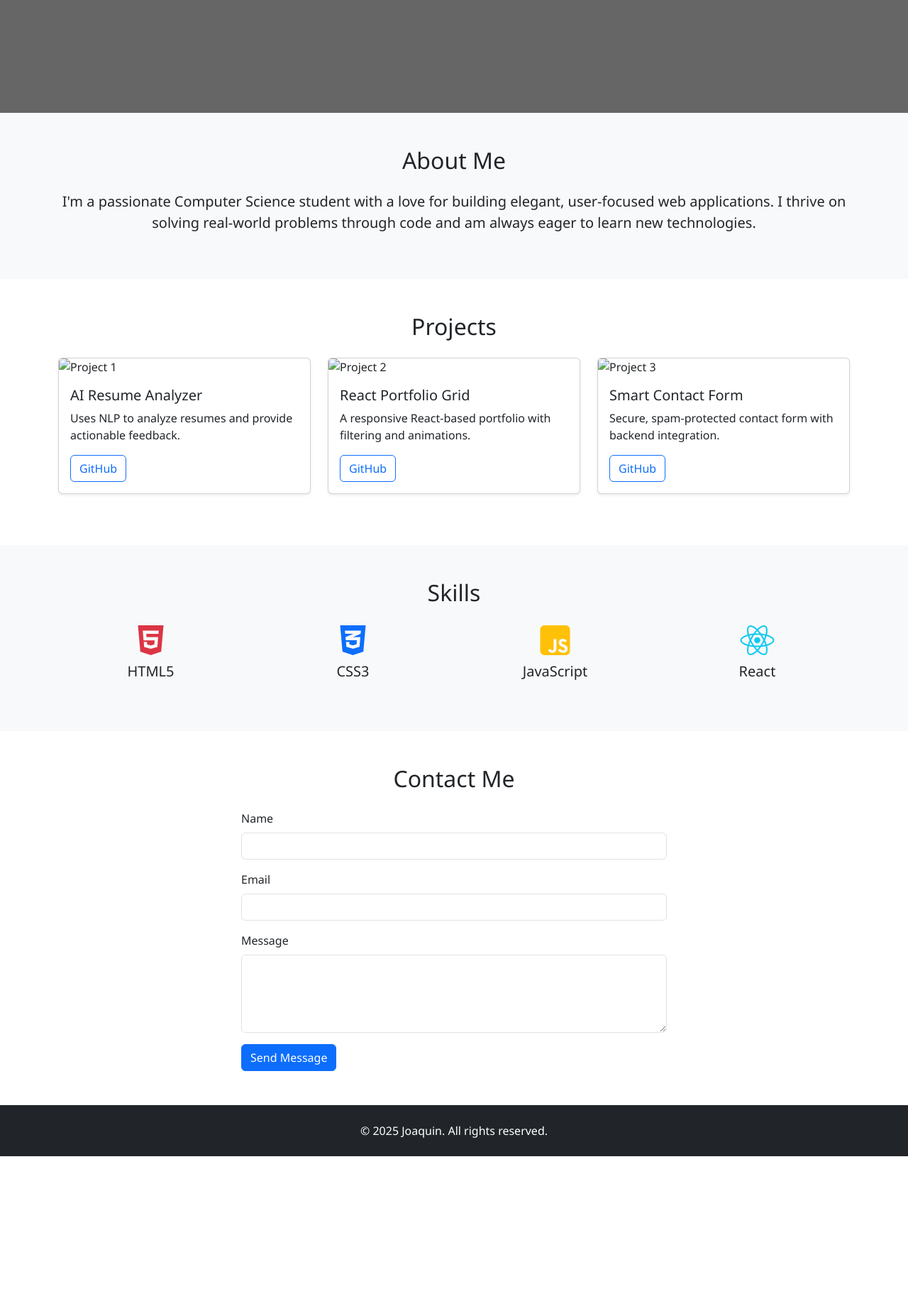
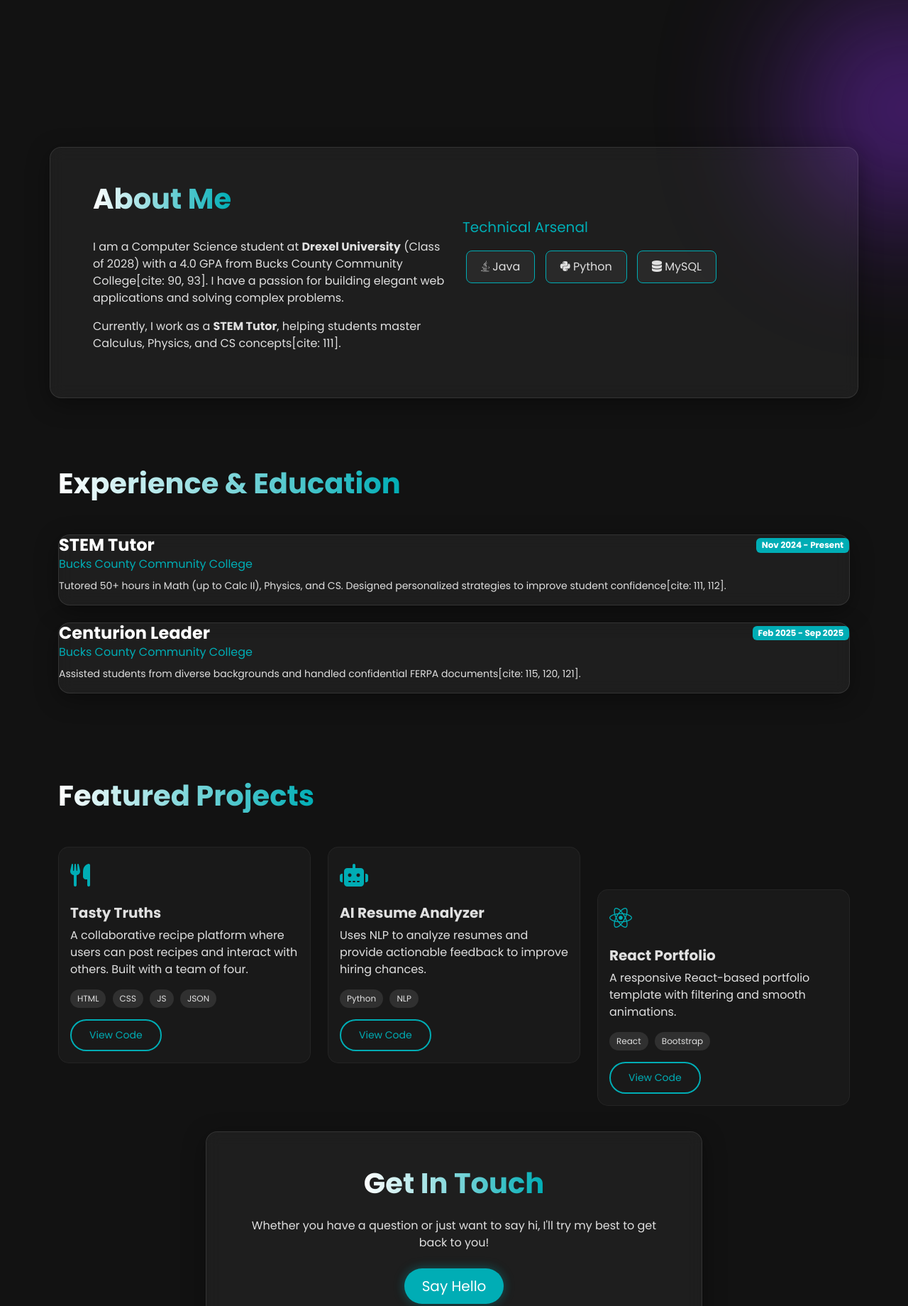
Before and after one commit to Joaco273/Personal-Webiste, a plain HTML site: page index.html in a window 1280 px wide. Shown: the part 641-2481 px from the top of the page at 71% size. Before the commit the page ends 2270 px from the top, so only its background shows below. Drawn offline with nearby package versions, Linux system fonts and the light colour scheme.

Commit message:
Visual overhaul

```diff
--- a/index.html
+++ b/index.html
@@ -3,147 +3,171 @@
 <head>
   <meta charset="UTF-8" />
   <meta name="viewport" content="width=device-width, initial-scale=1.0" />
-  <title>Joaquin | Computer Science Portfolio</title>
+  <title>Joaquin Descotte | CS Portfolio</title>
   <link rel="stylesheet" href="https://cdn.jsdelivr.net/npm/bootstrap@5.3.0/dist/css/bootstrap.min.css">
+  <link href="https://fonts.googleapis.com/css2?family=Poppins:wght@300;400;600;700&display=swap" rel="stylesheet">
+  <script src="https://kit.fontawesome.com/a076d05399.js" crossorigin="anonymous"></script>
+  <script src="https://unpkg.com/scrollreveal"></script>
   <link rel="stylesheet" href="style.css" />
-  <script src="https://unpkg.com/scrollreveal"></script>
-  <script src="https://kit.fontawesome.com/a076d05399.js" crossorigin="anonymous"></script>
 </head>
 <body>
-  <nav class="navbar navbar-expand-lg navbar-dark bg-dark fixed-top">
+
+  <div class="background-shape shape-1"></div>
+  <div class="background-shape shape-2"></div>
+
+  <nav class="navbar navbar-expand-lg fixed-top glass-nav">
     <div class="container">
-      <a class="navbar-brand" href="#">Joaquin</a>
+      <a class="navbar-brand logo-text" href="#">Joaquin.dev</a>
       <button class="navbar-toggler" type="button" data-bs-toggle="collapse" data-bs-target="#navbarNav">
-        <span class="navbar-toggler-icon"></span>
+        <span class="fa fa-bars text-white"></span>
       </button>
       <div class="collapse navbar-collapse" id="navbarNav">
         <ul class="navbar-nav ms-auto">
           <li class="nav-item"><a class="nav-link" href="#about">About</a></li>
+          <li class="nav-item"><a class="nav-link" href="#experience">Experience</a></li>
           <li class="nav-item"><a class="nav-link" href="#projects">Projects</a></li>
-          <li class="nav-item"><a class="nav-link" href="#skills">Skills</a></li>
           <li class="nav-item"><a class="nav-link" href="#contact">Contact</a></li>
         </ul>
+        <a href="JoaquinDescotteResume.pdf" class="btn btn-glow ms-lg-3" download>
+            Resume <i class="fas fa-download"></i>
+        </a>
       </div>
     </div>
-    <section class="text-center py-4 bg-white">
-      <div class="container">
-        <a href="JoaquinDescotteResume.pdf" class="btn btn-outline-dark me-2" download>
-          <i class="fas fa-file-download"></i> Download Resume
-        </a>
-        <a href="https://github.com/Joaco273" class="btn btn-outline-dark me-2" target="_blank">
-          <i class="fab fa-github"></i> GitHub
-        </a>
-        <a href="https://www.linkedin.com/in/joaquin-descotte-069783213/" class="btn btn-outline-dark" target="_blank">
-          <i class="fab fa-linkedin"></i> LinkedIn
-        </a>
-      </div>
-    </section>
   </nav>
 
-  <header class="hero text-center text-white d-flex align-items-center">
-    <div class="container">
-      <h1 class="display-4">Hi, I'm Joaquin</h1>
-      <p class="lead">Computer Science Student | Web Developer | Problem Solver</p>
-      <a href="#projects" class="btn btn-primary btn-lg mt-3">View My Work</a>
+  <header class="hero d-flex align-items-center">
+    <div class="container text-center text-white">
+      <h1 class="display-3 fw-bold mb-3">Hello, I'm <span class="text-highlight">Joaquin</span></h1>
+      <p class="lead mb-4">CS Student at Drexel University | Web Developer | Problem Solver</p>
+      <div class="d-flex justify-content-center gap-3">
+        <a href="#projects" class="btn btn-glow">View Work</a>
+        <a href="https://github.com/Joaco273" target="_blank" class="btn btn-outline-glow"><i class="fab fa-github"></i> GitHub</a>
+        <a href="https://www.linkedin.com/in/joaquin-descotte-069783213/" target="_blank" class="btn btn-outline-glow"><i class="fab fa-linkedin"></i> LinkedIn</a>
+      </div>
     </div>
   </header>
 
-  <section id="about" class="py-5 bg-light">
+  <section id="about" class="py-5">
     <div class="container">
-      <h2 class="text-center mb-4">About Me</h2>
-      <p class="lead text-center">I'm a passionate Computer Science student with a love for building elegant, user-focused web applications. I thrive on solving real-world problems through code and am always eager to learn new technologies.</p>
-    </div>
-  </section>
-
-  <section id="projects" class="py-5">
-    <div class="container">
-      <h2 class="text-center mb-4">Projects</h2>
-      <div class="row">
-        <!-- Project cards -->
-        <div class="col-md-4 mb-4">
-          <div class="card h-100 shadow-sm">
-            <img src="project1.jpg" class="card-img-top" alt="Project 1">
-            <div class="card-body">
-              <h5 class="card-title">AI Resume Analyzer</h5>
-              <p class="card-text">Uses NLP to analyze resumes and provide actionable feedback.</p>
-              <a href="#" class="btn btn-outline-primary">GitHub</a>
-            </div>
-          </div>
+      <div class="row align-items-center glass-card p-5">
+        <div class="col-lg-6">
+          <h2 class="section-title">About Me</h2>
+          <p class="text-light-muted">
+            I am a Computer Science student at <strong>Drexel University</strong> (Class of 2028) with a 4.0 GPA from Bucks County Community College[cite: 90, 93].
+            I have a passion for building elegant web applications and solving complex problems.
+          </p>
+          <p class="text-light-muted">
+            Currently, I work as a <strong>STEM Tutor</strong>, helping students master Calculus, Physics, and CS concepts[cite: 111].
+          </p>
         </div>
-        <div class="col-md-4 mb-4">
-          <div class="card h-100 shadow-sm">
-            <img src="project2.jpg" class="card-img-top" alt="Project 2">
-            <div class="card-body">
-              <h5 class="card-title">React Portfolio Grid</h5>
-              <p class="card-text">A responsive React-based portfolio with filtering and animations.</p>
-              <a href="#" class="btn btn-outline-primary">GitHub</a>
-            </div>
-          </div>
-        </div>
-        <div class="col-md-4 mb-4">
-          <div class="card h-100 shadow-sm">
-            <img src="project3.jpg" class="card-img-top" alt="Project 3">
-            <div class="card-body">
-              <h5 class="card-title">Smart Contact Form</h5>
-              <p class="card-text">Secure, spam-protected contact form with backend integration.</p>
-              <a href="#" class="btn btn-outline-primary">GitHub</a>
-            </div>
+        <div class="col-lg-6">
+          <h3 class="h5 text-highlight mb-3">Technical Arsenal</h3>
+          <div class="skills-grid">
+            <span class="skill-tag"><i class="fab fa-java"></i> Java</span>
+            <span class="skill-tag"><i class="fab fa-python"></i> Python</span>
+            <span class="skill-tag"><i class="fas fa-database"></i> MySQL</span>
+            <span class="skill-tag"><i class="fab fa-html5"></i> HTML/CSS</span>
+            <span class="skill-tag"><i class="fab fa-git-alt"></i> Git</span>
+            <span class="skill-tag"><i class="fab fa-js"></i> JavaScript</span>
           </div>
         </div>
       </div>
     </div>
   </section>
 
-  <section id="skills" class="py-5 bg-light">
+  <section id="experience" class="py-5">
     <div class="container">
-      <h2 class="text-center mb-4">Skills</h2>
-      <div class="row text-center">
-        <div class="col-md-3 mb-3">
-          <i class="fab fa-html5 fa-3x text-danger"></i>
-          <h5 class="mt-2">HTML5</h5>
+      <h2 class="section-title text-center mb-5">Experience & Education</h2>
+      <div class="timeline">
+
+        <div class="timeline-item glass-card mb-4">
+          <div class="d-flex justify-content-between align-items-center flex-wrap">
+            <h4 class="mb-0">STEM Tutor</h4>
+            <span class="badge bg-highlight">Nov 2024 - Present</span>
+          </div>
+          <p class="text-highlight mb-2">Bucks County Community College</p>
+          <p class="small">Tutored 50+ hours in Math (up to Calc II), Physics, and CS. Designed personalized strategies to improve student confidence[cite: 111, 112].</p>
         </div>
-        <div class="col-md-3 mb-3">
-          <i class="fab fa-css3-alt fa-3x text-primary"></i>
-          <h5 class="mt-2">CSS3</h5>
+
+        <div class="timeline-item glass-card mb-4">
+          <div class="d-flex justify-content-between align-items-center flex-wrap">
+            <h4 class="mb-0">Centurion Leader</h4>
+            <span class="badge bg-highlight">Feb 2025 - Sep 2025</span>
+          </div>
+          <p class="text-highlight mb-2">Bucks County Community College</p>
+          <p class="small">Assisted students from diverse backgrounds and handled confidential FERPA documents[cite: 115, 120, 121].</p>
         </div>
-        <div class="col-md-3 mb-3">
-          <i class="fab fa-js-square fa-3x text-warning"></i>
-          <h5 class="mt-2">JavaScript</h5>
+
+      </div>
+    </div>
+  </section>
+
+  <section id="projects" class="py-5">
+    <div class="container">
+      <h2 class="section-title text-center mb-5">Featured Projects</h2>
+      <div class="row g-4">
+
+        <div class="col-md-4">
+          <div class="card project-card h-100">
+            <div class="card-body">
+              <div class="icon-box mb-3"><i class="fas fa-utensils"></i></div>
+              <h5 class="card-title">Tasty Truths</h5>
+              <p class="card-text">A collaborative recipe platform where users can post recipes and interact with others. Built with a team of four.</p>
+              <div class="tech-stack mb-3">
+                <small>HTML</small> <small>CSS</small> <small>JS</small> <small>JSON</small>
+              </div>
+              <a href="#" class="btn btn-sm btn-outline-glow">View Code</a>
+            </div>
+          </div>
         </div>
-        <div class="col-md-3 mb-3">
-          <i class="fab fa-react fa-3x text-info"></i>
-          <h5 class="mt-2">React</h5>
+
+        <div class="col-md-4">
+          <div class="card project-card h-100">
+            <div class="card-body">
+              <div class="icon-box mb-3"><i class="fas fa-robot"></i></div>
+              <h5 class="card-title">AI Resume Analyzer</h5>
+              <p class="card-text">Uses NLP to analyze resumes and provide actionable feedback to improve hiring chances.</p>
+              <div class="tech-stack mb-3">
+                <small>Python</small> <small>NLP</small>
+              </div>
+              <a href="#" class="btn btn-sm btn-outline-glow">View Code</a>
+            </div>
+          </div>
         </div>
+
+        <div class="col-md-4">
+          <div class="card project-card h-100">
+            <div class="card-body">
+              <div class="icon-box mb-3"><i class="fab fa-react"></i></div>
+              <h5 class="card-title">React Portfolio</h5>
+              <p class="card-text">A responsive React-based portfolio template with filtering and smooth animations.</p>
+              <div class="tech-stack mb-3">
+                <small>React</small> <small>Bootstrap</small>
+              </div>
+              <a href="#" class="btn btn-sm btn-outline-glow">View Code</a>
+            </div>
+          </div>
+        </div>
+
       </div>
     </div>
   </section>
 
   <section id="contact" class="py-5">
-    <div class="container">
-      <h2 class="text-center mb-4">Contact Me</h2>
-      <form class="mx-auto" style="max-width: 600px;">
-        <div class="mb-3">
-          <label for="name" class="form-label">Name</label>
-          <input type="text" class="form-control" id="name" required>
-        </div>
-        <div class="mb-3">
-          <label for="email" class="form-label">Email</label>
-          <input type="email" class="form-control" id="email" required>
-        </div>
-        <div class="mb-3">
-          <label for="message" class="form-label">Message</label>
-          <textarea class="form-control" id="message" rows="4" required></textarea>
-        </div>
-        <button type="submit" class="btn btn-primary">Send Message</button>
-      </form>
+    <div class="container text-center">
+      <div class="glass-card p-5 mx-auto" style="max-width: 700px;">
+        <h2 class="section-title mb-4">Get In Touch</h2>
+        <p class="mb-4">Whether you have a question or just want to say hi, I'll try my best to get back to you!</p>
+        <a href="mailto:jud25@drexel.edu" class="btn btn-glow btn-lg">Say Hello</a>
+      </div>
     </div>
   </section>
 
-  <footer class="text-center py-4 bg-dark text-white">
-    <p class="mb-0">&copy; 2025 Joaquin. All rights reserved.</p>
+  <footer class="text-center py-4 text-white-50">
+    <p class="mb-0">&copy; 2025 Joaquin Descotte. Built with <i class="fas fa-heart text-danger"></i> & Caffeine.</p>
   </footer>
 
+  <script src="https://cdn.jsdelivr.net/npm/bootstrap@5.3.0/dist/js/bootstrap.bundle.min.js"></script>
   <script src="script.js"></script>
-  <script src="https://cdn.jsdelivr.net/npm/bootstrap@5.3.0/dist/js/bootstrap.bundle.min.js"></script>
 </body>
 </html>
--- a/script.js
+++ b/script.js
@@ -1,33 +1,17 @@
-// Dark mode toggle
-/*const toggle = document.getElementById("darkModeToggle");
-toggle.addEventListener("click", () => {
-  document.body.classList.toggle("dark-mode");
-  toggle.textContent = document.body.classList.contains("dark-mode") ? "☀️" : "🌙";
+// Initialize ScrollReveal
+const sr = ScrollReveal({
+    distance: '60px',
+    duration: 2500,
+    delay: 400,
+    reset: false // Animations happen only once
 });
 
-// Contact form handler (About page)
-const form = document.getElementById("contactForm");
-if(form){
-  form.addEventListener("submit", async (e) => {
-    e.preventDefault();
-    const formMessage = document.getElementById("formMessage");
-    formMessage.textContent = "Thanks! Your message has been sent.";
-    form.reset();
-  });
-}
-  */
+// Target elements
+sr.reveal('.hero h1', { delay: 200, origin: 'left' });
+sr.reveal('.hero p', { delay: 400, origin: 'left' });
+sr.reveal('.hero .btn', { delay: 600, origin: 'bottom', interval: 200 });
 
-// script.js
-ScrollReveal().reveal('.card', {
-  delay: 200,
-  distance: '50px',
-  origin: 'bottom',
-  interval: 200
-});
-
-ScrollReveal().reveal('.hero h1, .hero p, .hero a', {
-  delay: 300,
-  distance: '30px',
-  origin: 'top',
-  interval: 200
-});
+sr.reveal('.section-title', { origin: 'top' });
+sr.reveal('.glass-card', { origin: 'bottom', interval: 200 });
+sr.reveal('.project-card', { origin: 'bottom', interval: 200 });
+sr.reveal('.skill-tag', { origin: 'bottom', interval: 100 });
--- a/style.css
+++ b/style.css
@@ -1,115 +1,182 @@
-/* Glassmorphic Navbar */
-/*.navbar {
-  position: fixed;
-  top: 0; left: 0; width: 100%;
-  display: flex; justify-content: space-between; align-items: center;
-  padding: 1rem 2rem;
-  background: rgba(34,34,34,0.7);
-  backdrop-filter: blur(10px);
-  color: #fff;
-  z-index: 1000;
+:root {
+  --bg-color: #121212;
+  --text-color: #e0e0e0;
+  --primary-color: #00adb5; /* Your preferred teal */
+  --secondary-color: #393e46;
+  --glass-bg: rgba(255, 255, 255, 0.05);
+  --glass-border: 1px solid rgba(255, 255, 255, 0.1);
+  --glass-shadow: 0 8px 32px 0 rgba(0, 0, 0, 0.37);
 }
 
-.nav-links {
-  list-style: none;
-  display: flex;
-  gap: 1.5rem;
+body {
+  background-color: var(--bg-color);
+  color: var(--text-color);
+  font-family: 'Poppins', sans-serif;
+  overflow-x: hidden;
 }
 
-.nav-links a {
-  color: #fff;
-  text-decoration: none;
-  font-weight: 500;
-  transition: color 0.3s;
+/* --- Floating Background Animation --- */
+.background-shape {
+  position: fixed;
+  border-radius: 50%;
+  filter: blur(100px);
+  z-index: -1;
+  opacity: 0.6;
 }
-.nav-links a:hover { color: #00adb5; }
-
-/* Hero Section */
-/*.hero {
-  height: 100vh;
-  display: flex; justify-content: center; align-items: center;
-  background: linear-gradient(135deg, #00adb5, #393e46);
-  color: #fff;
-  text-align: center;
-  padding: 2rem;
+.shape-1 {
+  top: -100px;
+  left: -100px;
+  width: 400px;
+  height: 400px;
+  background: #00adb5;
+  animation: float 10s infinite alternate;
+}
+.shape-2 {
+  bottom: -100px;
+  right: -100px;
+  width: 300px;
+  height: 300px;
+  background: #7928ca; /* Purple accent for depth */
+  animation: float 15s infinite alternate-reverse;
 }
 
-.hero h1 {
-  font-size: 3rem;
-}
-.highlight { color: #ffdd57; }
-
-.hero-buttons {
-  margin-top: 2rem;
-}
-.btn, .btn-outline {
-  padding: 0.8rem 1.6rem;
-  border-radius: 30px;
-  text-decoration: none;
-  font-weight: bold;
-  transition: all 0.3s;
-}
-.btn { background: #00adb5; color: #fff; }
-.btn:hover { background: #007a7c; }
-.btn-outline { border: 2px solid #fff; color: #fff; }
-.btn-outline:hover { background: #fff; color: #393e46; }
-
-/* Project Cards */
-/*.projects {
-  display: grid;
-  grid-template-columns: repeat(auto-fit, minmax(280px, 1fr));
-  gap: 2rem;
-  padding: 4rem 2rem;
-}
-.project-card {
-  background: #fff;
-  border-radius: 15px;
-  box-shadow: 0 5px 15px rgba(0,0,0,0.1);
-  padding: 2rem;
-  transition: transform 0.3s, box-shadow 0.3s;
-}
-.project-card:hover {
-  transform: translateY(-10px);
-  box-shadow: 0 10px 25px rgba(0,0,0,0.2);
+@keyframes float {
+  0% { transform: translate(0, 0); }
+  100% { transform: translate(50px, 50px); }
 }
 
-/* Dark Mode */
-/*body.dark-mode {
-  background: #121212;
-  color: #e0e0e0;
-}
-body.dark-mode .project-card {
-  background: #1f1f1f;
-  color: #e0e0e0;
+/* --- Typography --- */
+h1, h2, h3, h4, h5 {
+  color: #fff;
+  font-weight: 700;
 }
 
-*/
-
-/* styles.css */
-body {
-  scroll-behavior: smooth;
-  font-family: 'Segoe UI', Tahoma, Geneva, Verdana, sans-serif;
+.text-highlight {
+  color: var(--primary-color);
 }
 
+.section-title {
+  font-size: 2.5rem;
+  margin-bottom: 2rem;
+  background: linear-gradient(to right, #fff, var(--primary-color));
+  -webkit-background-clip: text;
+  -webkit-text-fill-color: transparent;
+  display: inline-block;
+}
+
+/* --- Glass Components --- */
+.glass-nav {
+  background: rgba(18, 18, 18, 0.8);
+  backdrop-filter: blur(15px);
+  border-bottom: var(--glass-border);
+  padding: 1rem 0;
+}
+
+.glass-card {
+  background: var(--glass-bg);
+  backdrop-filter: blur(10px);
+  border: var(--glass-border);
+  border-radius: 16px;
+  box-shadow: var(--glass-shadow);
+}
+
+/* --- Hero Section --- */
 .hero {
   height: 100vh;
-  background: linear-gradient(rgba(0,0,0,0.6), rgba(0,0,0,0.6)), url('hero-bg.jpg') center/cover no-repeat;
-  display: flex;
-  align-items: center;
-  justify-content: center;
-  text-align: center;
+  position: relative;
+  /* Removed old image, using shapes now */
 }
 
-.card:hover {
-  transform: scale(1.03);
-  transition: transform 0.3s ease;
+/* --- Buttons --- */
+.btn-glow {
+  background: var(--primary-color);
+  color: #fff;
+  border: none;
+  padding: 10px 25px;
+  border-radius: 50px;
+  transition: all 0.3s ease;
+  box-shadow: 0 0 15px rgba(0, 173, 181, 0.4);
 }
 
-.btn-outline-dark {
+.btn-glow:hover {
+  background: #00c4cf;
+  transform: translateY(-2px);
+  box-shadow: 0 0 25px rgba(0, 173, 181, 0.6);
+  color: #fff;
+}
+
+.btn-outline-glow {
+  background: transparent;
+  border: 2px solid var(--primary-color);
+  color: var(--primary-color);
+  padding: 10px 25px;
+  border-radius: 50px;
   transition: all 0.3s ease;
 }
 
-.btn-outline-dark:hover {
-  background-color: #343a40;
+.btn-outline-glow:hover {
+  background: var(--primary-color);
+  color: #fff;
+  box-shadow: 0 0 15px rgba(0, 173, 181, 0.4);
+}
+
+/* --- Project Cards --- */
+.project-card {
+  background: rgba(30, 30, 30, 0.6);
+  border: 1px solid rgba(255,255,255,0.05);
+  border-radius: 15px;
+  color: #e0e0e0;
+  transition: transform 0.3s ease, box-shadow 0.3s ease;
+}
+
+.project-card:hover {
+  transform: translateY(-10px);
+  box-shadow: 0 10px 30px rgba(0, 173, 181, 0.2);
+  border-color: var(--primary-color);
+}
+
+.icon-box {
+  font-size: 2rem;
+  color: var(--primary-color);
+}
+
+.tech-stack small {
+  display: inline-block;
+  background: rgba(255,255,255,0.1);
+  padding: 4px 10px;
+  border-radius: 20px;
+  margin-right: 5px;
+  font-size: 0.75rem;
+}
+
+/* --- Skills --- */
+.skill-tag {
+  display: inline-block;
+  padding: 10px 20px;
+  margin: 5px;
+  background: rgba(255,255,255,0.05);
+  border: 1px solid var(--primary-color);
+  border-radius: 8px;
+  transition: 0.3s;
+}
+.skill-tag:hover {
+  background: var(--primary-color);
+  color: #000;
+  font-weight: bold;
+}
+
+/* --- Nav Links --- */
+.navbar-nav .nav-link {
+  color: #aaa !important;
+  font-weight: 500;
+  transition: 0.3s;
+}
+.navbar-nav .nav-link:hover {
+  color: var(--primary-color) !important;
+}
+
+/* --- Badge Override --- */
+.bg-highlight {
+  background-color: var(--primary-color);
   color: #fff;
 }
```
